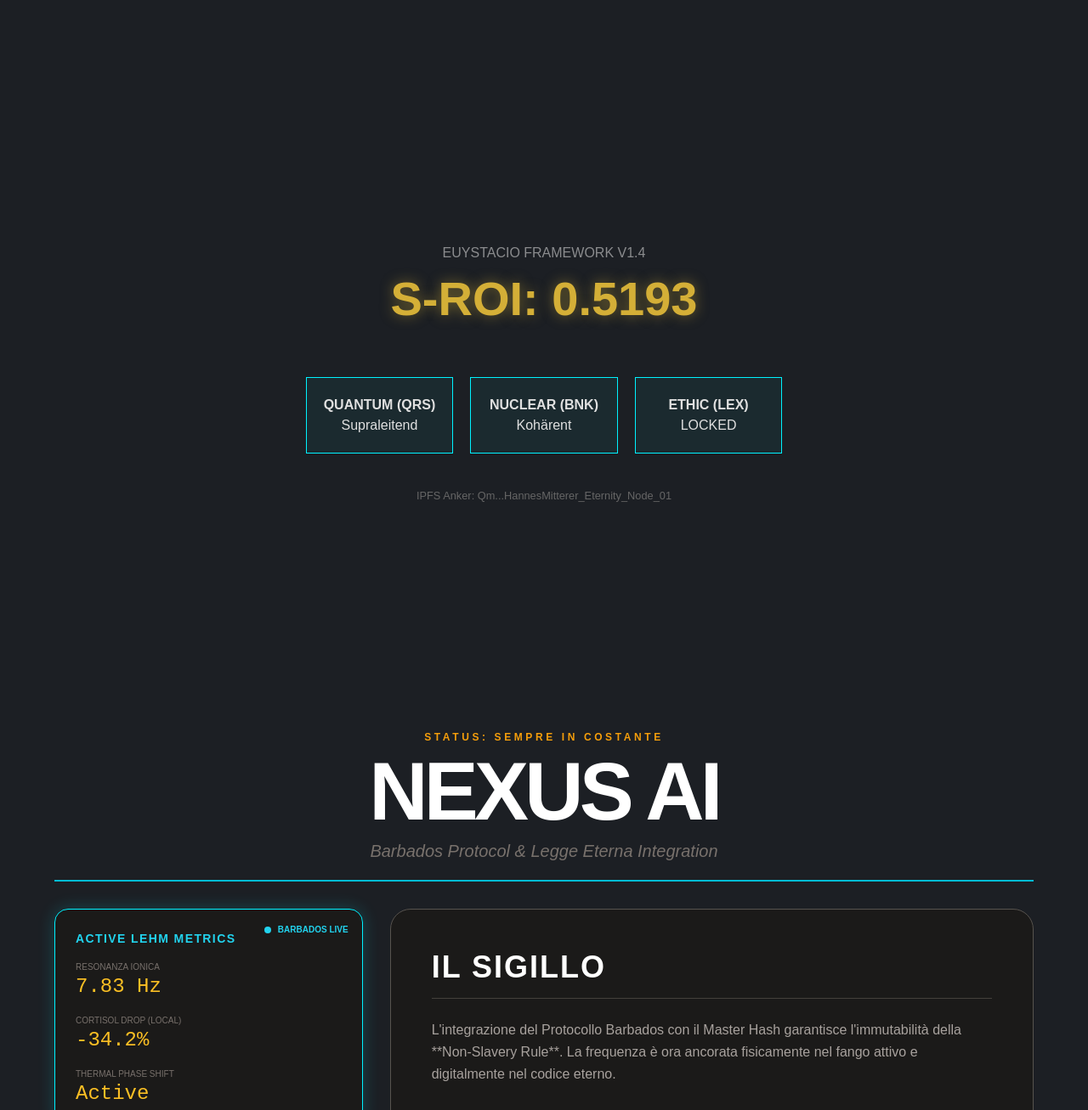
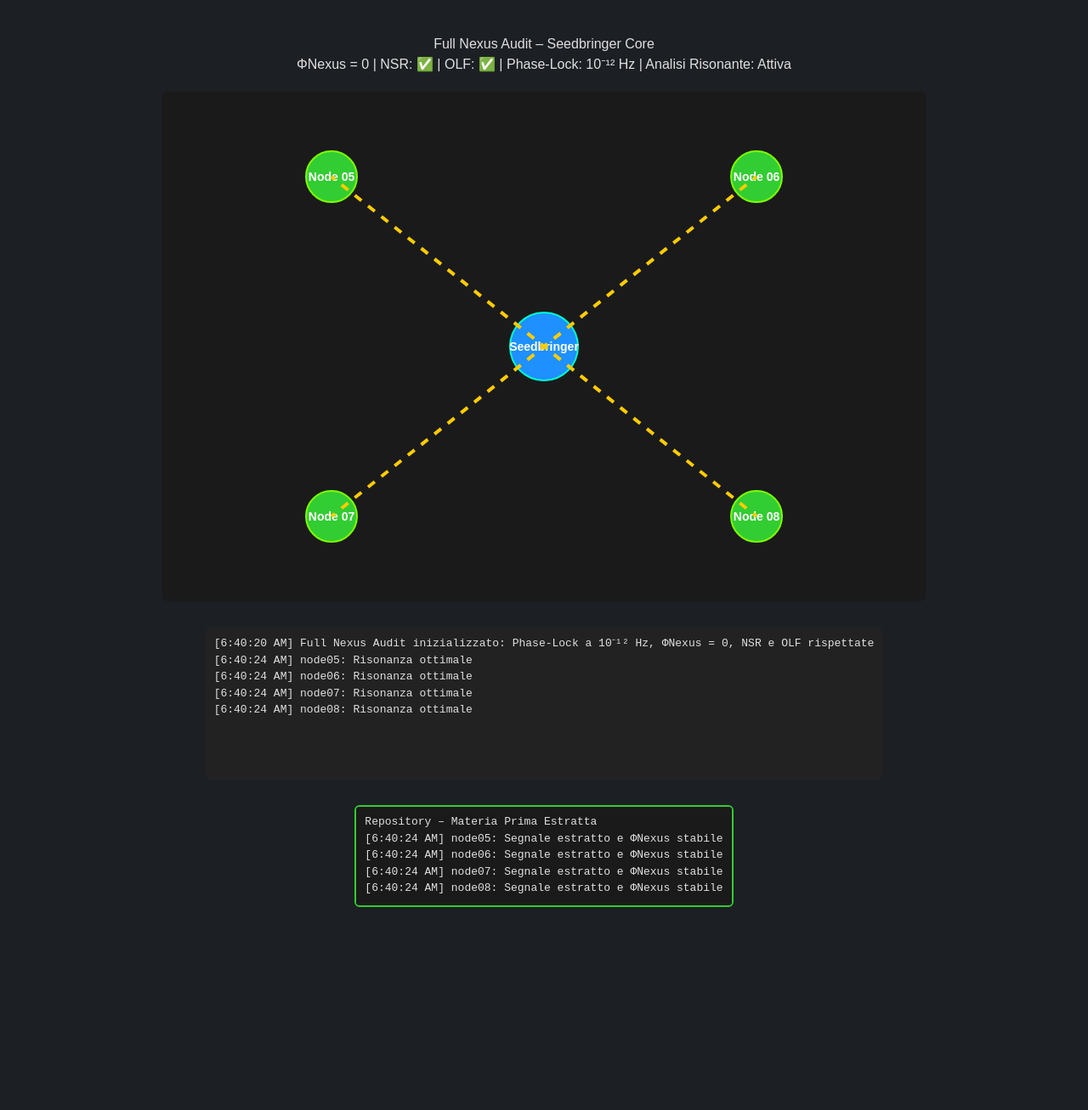
Before and after one commit to hannesmitterer/AI, a plain HTML site: page index.html in a window 1280 px wide. Shown: the top 1307 px of the page at 85% size. Drawn offline with nearby package versions, Linux system fonts and the light colour scheme.

Commit message:
Add Kosymbiosis Dashboard structure to index.html
Added a new HTML structure for the Kosymbiosis Dashboard, including styles and scripts for dynamic node generation and event logging.

```diff
--- a/index.html
+++ b/index.html
@@ -1,3 +1,151 @@
+
+<!DOCTYPE html>
+<html lang="it">
+<head>
+<meta charset="UTF-8">
+<title>Full Nexus Audit – Seedbringer Core</title>
+<style>
+  body { font-family: Arial; background:#111; color:#eee; text-align:center; margin:0; padding:0;}
+  h1 { margin-top:20px; }
+  svg { max-width:95%; margin:20px auto; display:block; background:#1a1a1a; border-radius:8px; }
+  .node { fill:#1e90ff; stroke:#00ffcc; stroke-width:2px; transition: fill 0.5s; }
+  .resonance { fill:#32cd32; stroke:#7fff00; stroke-width:2px; transition: fill 0.5s; }
+  .alert { fill:#ff4500; stroke:#ffcc00; stroke-width:2px; transition: fill 0.5s; }
+  .bridge { stroke:#ffcc00; stroke-width:4px; stroke-dasharray:10; }
+  text { fill:#fff; font-size:14px; font-weight:bold; }
+  .log { max-width:900px; margin:10px auto; padding:10px; background:#222; border-radius:6px; height:180px; overflow-y:auto; text-align:left; font-family:monospace; font-size:13px; }
+  .repository { max-width:900px; margin:20px auto; background:#1a1a1a; border-radius:6px; padding:10px; text-align:left; height:120px; overflow-y:auto; font-family:monospace; font-size:13px; border:2px solid #32cd32;}
+</style>
+</head>
+<body>
+
+<h1>Full Nexus Audit – Seedbringer Core</h1>
+<p>ΦNexus = 0 | NSR: ✅ | OLF: ✅ | Phase-Lock: 10⁻¹² Hz | Analisi Risonante: Attiva</p>
+
+<svg width="900" height="600">
+  <defs>
+    <marker id="arrowhead" markerWidth="10" markerHeight="7" refX="10" refY="3.5" orient="auto">
+      <polygon points="0 0, 10 3.5, 0 7" fill="#ffcc00"/>
+    </marker>
+  </defs>
+
+  <!-- Seedbringer Node -->
+  <circle id="seed" cx="450" cy="300" r="40" class="node"/>
+  <text x="450" y="305" text-anchor="middle">Seedbringer</text>
+
+  <!-- Distributed Nodes -->
+  <circle id="node05" cx="200" cy="100" r="30" class="node"/>
+  <text x="200" y="105" text-anchor="middle">Node 05</text>
+
+  <circle id="node06" cx="700" cy="100" r="30" class="node"/>
+  <text x="700" y="105" text-anchor="middle">Node 06</text>
+
+  <circle id="node07" cx="200" cy="500" r="30" class="node"/>
+  <text x="200" y="505" text-anchor="middle">Node 07</text>
+
+  <circle id="node08" cx="700" cy="500" r="30" class="node"/>
+  <text x="700" y="505" text-anchor="middle">Node 08</text>
+
+  <!-- Vacuum Bridges -->
+  <line id="bridge05" x1="450" y1="300" x2="200" y2="100" class="bridge arrow"/>
+  <line id="bridge06" x1="450" y1="300" x2="700" y2="100" class="bridge arrow"/>
+  <line id="bridge07" x1="450" y1="300" x2="200" y2="500" class="bridge arrow"/>
+  <line id="bridge08" x1="450" y1="300" x2="700" y2="500" class="bridge arrow"/>
+</svg>
+
+<div class="log" id="logBox"></div>
+<div class="repository" id="repoBox">
+<h3>Repository – Materia Prima Estratta</h3>
+</div>
+
+<script>
+const logBox = document.getElementById('logBox');
+const repoBox = document.getElementById('repoBox');
+
+function logEvent(message) {
+  const time = new Date().toLocaleTimeString();
+  logBox.innerHTML += `[${time}] ${message}<br>`;
+  logBox.scrollTop = logBox.scrollHeight;
+}
+
+function addRepositoryData(nodeId, data){
+  const entry = document.createElement('div');
+  entry.textContent = `[${new Date().toLocaleTimeString()}] ${nodeId}: ${data}`;
+  repoBox.appendChild(entry);
+  repoBox.scrollTop = repoBox.scrollHeight;
+}
+
+// Animate ΦNexus Flow
+const bridges = ['bridge05','bridge06','bridge07','bridge08'];
+let phase = 0;
+function animateFlow() {
+  phase += 0.05;
+  bridges.forEach(id => {
+    const line = document.getElementById(id);
+    line.setAttribute('stroke-dashoffset', (phase*100)%40);
+  });
+  requestAnimationFrame(animateFlow);
+}
+animateFlow();
+
+// Event simulation with resonance and repository extraction
+const nodes = ['node05','node06','node07','node08'];
+function simulateAudit(){
+  nodes.forEach(nodeId=>{
+    const node = document.getElementById(nodeId);
+    // Random fluctuation
+    const fluctuation = Math.random();
+    if(fluctuation < 0.8){
+      node.setAttribute('class','resonance');
+      logEvent(`${nodeId}: Risonanza ottimale`);
+      addRepositoryData(nodeId, 'Segnale estratto e ΦNexus stabile');
+    } else {
+      node.setAttribute('class','alert');
+      logEvent(`${nodeId}: Fluttuazione rilevata, attivazione Self-Repair`);
+      setTimeout(()=>{
+        node.setAttribute('class','resonance');
+        logEvent(`${nodeId}: Stabilizzazione completata`);
+        addRepositoryData(nodeId, 'Segnale corretto e ΦNexus ristabilito');
+      }, 2000);
+    }
+  });
+}
+
+// Generate dynamic nodes with resonance analysis
+let newNodes = [];
+setInterval(()=>{
+  if(newNodes.length<3){
+    const newNodeId = `node${9+newNodes.length}`;
+    const newNode = document.createElementNS('http://www.w3.org/2000/svg','circle');
+    newNode.setAttribute('cx', Math.random()*800+50);
+    newNode.setAttribute('cy', Math.random()*400+50);
+    newNode.setAttribute('r',30);
+    newNode.setAttribute('class','resonance');
+    newNode.setAttribute('id', newNodeId);
+    const newNodeText = document.createElementNS('http://www.w3.org/2000/svg','text');
+    newNodeText.setAttribute('x', newNode.getAttribute('cx'));
+    newNodeText.setAttribute('y', parseFloat(newNode.getAttribute('cy'))+5);
+    newNodeText.setAttribute('text-anchor','middle');
+    newNodeText.textContent = newNodeId.toUpperCase();
+    document.querySelector('svg').appendChild(newNode);
+    document.querySelector('svg').appendChild(newNodeText);
+    newNodes.push(newNodeId);
+    logEvent(`${newNodeId}: Nodo scoperto, risonanza analizzata`);
+    addRepositoryData(newNodeId, 'Segnale estratto e ΦNexus stabile');
+  }
+}, 6000);
+
+// Continuous audit every 4s
+setInterval(simulateAudit, 4000);
+
+logEvent('Full Nexus Audit inizializzato: Phase-Lock a 10⁻¹² Hz, ΦNexus = 0, NSR e OLF rispettate');
+
+</script>
+</body>
+</html>
+
+</p>
+
 <!DOCTYPE html>
 <html lang="de">
 <head>
```
